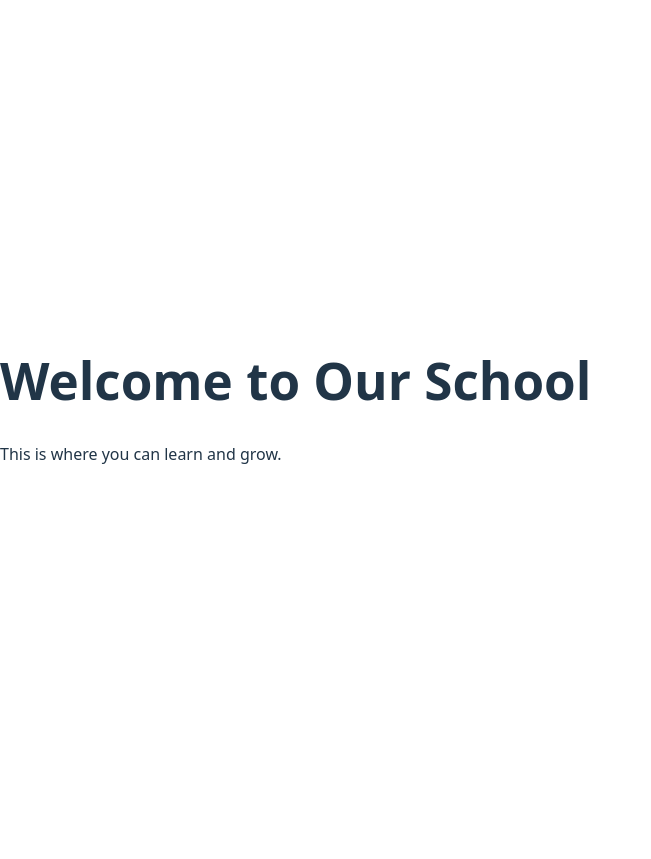
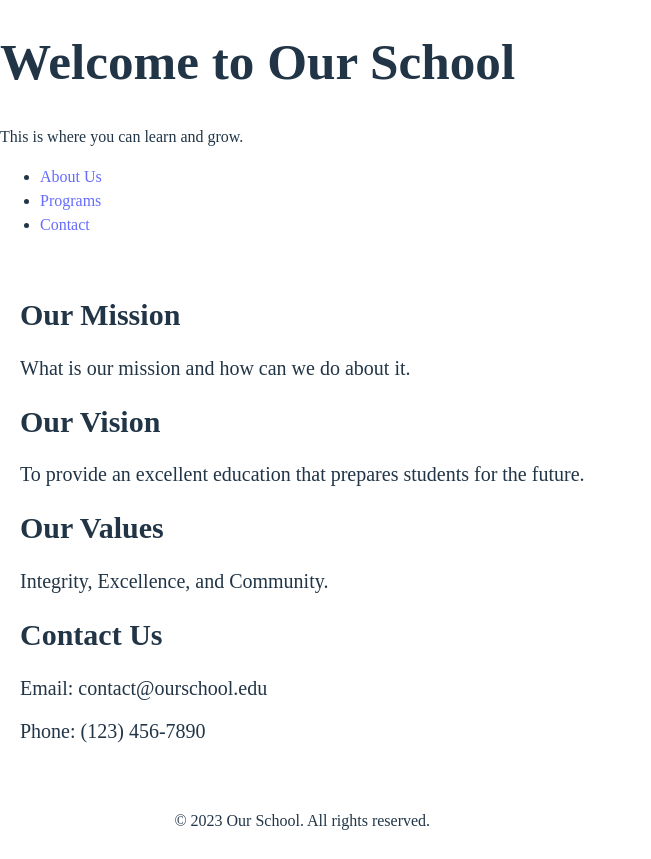
Before and after one commit to CheruBrian/Rafiki-School-Portal, a React (Vite) app in the folder School-Website/: page / in a window 1280 px wide. Shown: the whole page, without its empty margins (0-651 px from the left). Before the commit the page ends 800 px from the top, so only its background shows below. Built offline with nearby package versions, Linux system fonts and the light colour scheme.

Commit message:
Updating Schoolhome.jsx

```diff
--- /dev/null
+++ b/School-Website/src/componets/Schoolhome.css
@@ -0,0 +1,28 @@
+body {
+    text-align: flex;
+    margin: 0;
+    padding: 0;
+    font-family: 'Times New Roman', Times, serif;
+    width: 100%;
+    height: 100%;
+}
+.header {
+    background-color: antiquewhite;
+    padding: 20px;
+    text-align: center;
+    direction: rtl;
+    font-size: 24px;
+    font-weight: bold;
+}
+.body {
+    padding: 20px;
+    font-size: 20px;
+    line-height: normal;
+
+}
+.footer {
+    padding: 10px;
+    text-align: center;
+    position: baseline;
+
+}
--- a/School-Website/src/componets/Schoolhome.jsx
+++ b/School-Website/src/componets/Schoolhome.jsx
@@ -1,12 +1,33 @@
 import React from "react";
-
+import "./Schoolhome.css";
 
 function Schoolhome() {
     return (
         <div>
             <h1>Welcome to Our School</h1>
             <p>This is where you can learn and grow.</p>
+            <ul>
+                <li><a href="/about">About Us</a></li>
+                <li><a href="/programs">Programs</a></li>
+                <li><a href="/contact">Contact</a></li>
+            </ul>
+            <div className="body">
+                <h2>Our Mission</h2>
+                <p>What is our mission and how can we do about it.</p>
+                <h2>Our Vision</h2>
+                <p>To provide an excellent education that prepares students for the future.</p>
+                <h2>Our Values</h2>
+                <p>Integrity, Excellence, and Community.</p>
+                <h2>Contact Us</h2>
+                <p>Email: contact@ourschool.edu</p>
+                <p>Phone: (123) 456-7890</p>
+
+            </div>
+            <div className="footer">
+                <p>&copy; 2023 Our School. All rights reserved.</p>
+            </div>
         </div>
+
     );
 }
 export default Schoolhome;
```
Also changed, not shown: School-Website/src/componets/SchoolContact.jsx (added, +17 -0 lines).
